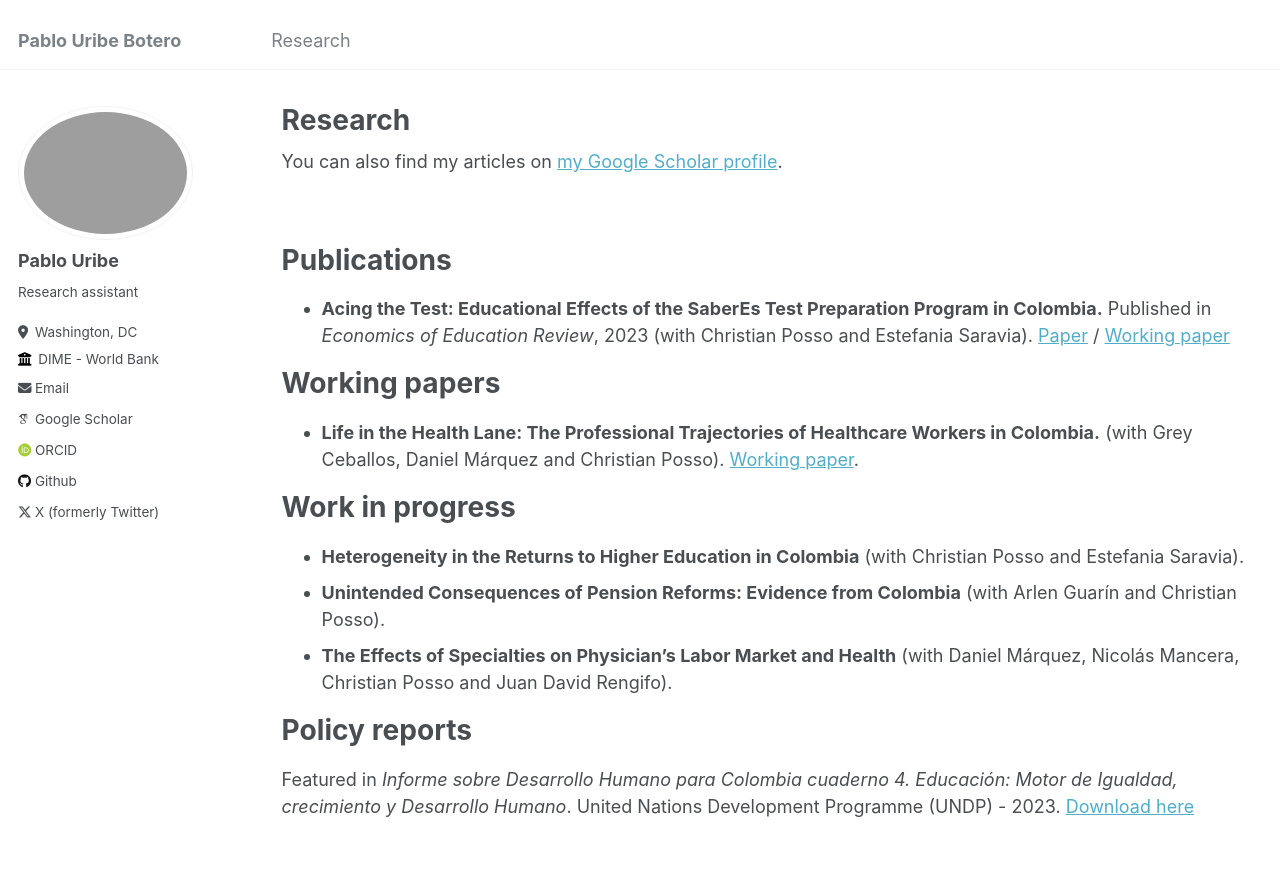
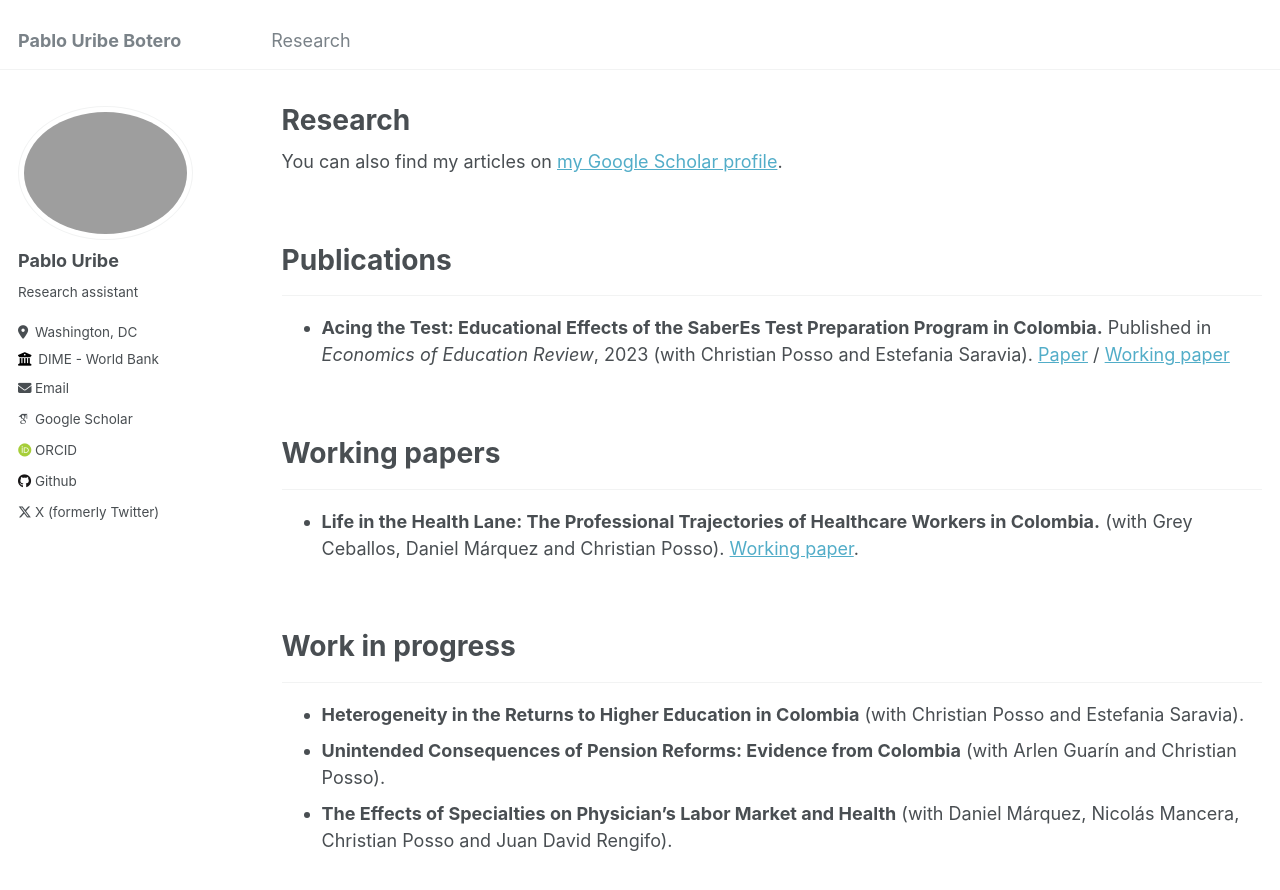
Before and after one commit to PabloUribeB/PabloUribeB.github.io, a Jekyll site: the page built from _pages/publications.md, in a window 1280 px wide and 900 px high. Shown: the top 890 px of the window. Built offline with Jekyll 4.4.1, drawn with Linux system fonts in a browser that asks for light colours; some web fonts are replaced.

Commit message:
Update publications.md

```diff
--- a/_pages/publications.md
+++ b/_pages/publications.md
@@ -12,19 +12,30 @@ author_profile: true
 &nbsp;
 
 # Publications
+<hr>
 
 - **Acing the Test: Educational Effects of the SaberEs Test Preparation Program in Colombia.**
 Published in *Economics of Education Review*, 2023 (with Christian Posso and Estefania Saravia). [Paper](https://doi.org/10.1016/j.econedurev.2023.102459) / [Working paper](https://repositorio.banrep.gov.co/server/api/core/bitstreams/e796ab63-3c19-4c29-9282-afcc8fff00d6/content)
 
+&nbsp;
+
 # Working papers
+<hr>
 
 - **Life in the Health Lane: The Professional Trajectories of Healthcare Workers in Colombia.** (with Grey Ceballos, Daniel Márquez and Christian Posso). [Working paper](files/Draft_LifeintheHealthLane_LabourSpecialIssue.pdf).
 
+&nbsp;
+
 # Work in progress
+<hr>
 
 - **Heterogeneity in the Returns to Higher Education in Colombia** (with Christian Posso and Estefania Saravia).
 - **Unintended Consequences of Pension Reforms: Evidence from Colombia** (with Arlen Guarín and Christian Posso).
 - **The Effects of Specialties on Physician's Labor Market and Health** (with Daniel Márquez, Nicolás Mancera, Christian Posso and Juan David Rengifo).
 
+&nbsp;
+
 # Policy reports
+<hr>
+
 Featured in *Informe sobre Desarrollo Humano para Colombia cuaderno 4. Educación: Motor de Igualdad, crecimiento y Desarrollo Humano*. United Nations Development Programme (UNDP) - 2023. [Download here](files/undp.pdf)
```
